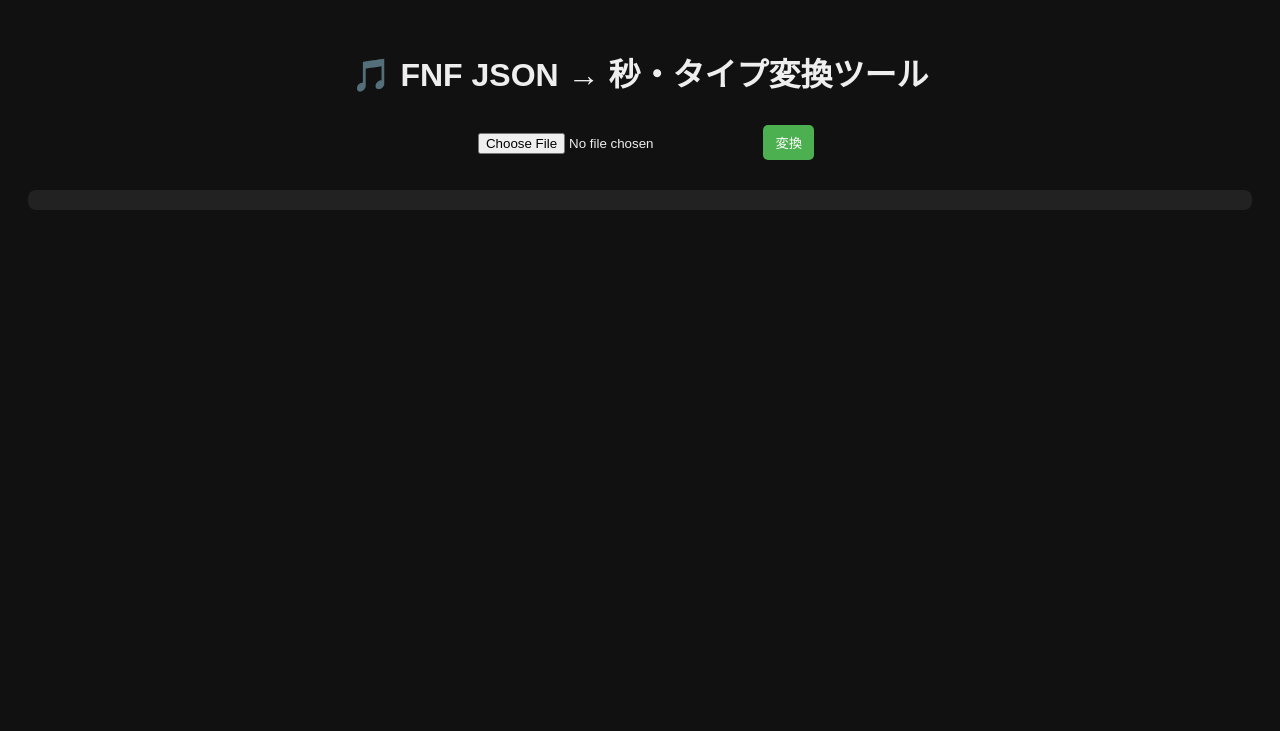
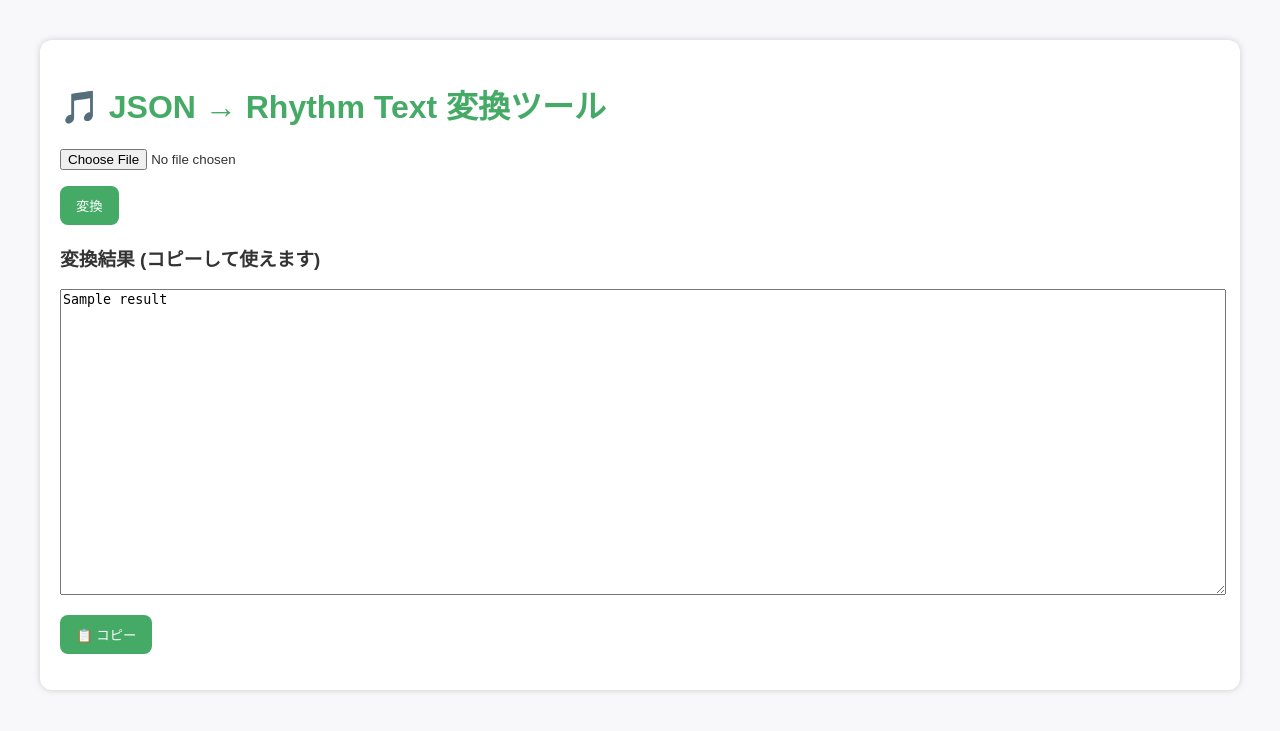
Before and after one commit to Ryouse1/Fnf-note-converter, a Flask app: template templates/index.html in a window 1280 px wide. Shown: the top 731 px of the page. Run offline with Flask 3, Linux system fonts and the light colour scheme; the template is opened without the code that fills it: most values are stand-ins (such as "Sample title", 1, 10 or a date in 2020).

Commit message:
Update index.html

```diff
--- a/templates/index.html
+++ b/templates/index.html
@@ -2,56 +2,43 @@
 <html lang="ja">
 <head>
   <meta charset="UTF-8">
-  <title>FNF JSON タイミング変換ツール</title>
+  <title>🎵 JSON → Rhythm Text 変換ツール</title>
   <style>
-    body { background:#111; color:#eee; font-family:sans-serif; text-align:center; padding:20px; }
-    input, button { margin:8px; padding:8px 12px; border:none; border-radius:5px; }
-    button { background:#4caf50; color:#fff; cursor:pointer; }
-    button:hover { background:#43a047; }
-    #result { margin-top:20px; text-align:left; white-space:pre-wrap; background:#222; padding:10px; border-radius:8px; }
+    body { font-family: sans-serif; margin: 40px; background: #f8f8fa; color: #333; }
+    h1 { color: #4a6; }
+    textarea { width: 100%; height: 300px; font-family: monospace; }
+    .box { background: white; padding: 20px; border-radius: 12px; box-shadow: 0 0 6px #ccc; }
+    button { background: #4a6; color: white; border: none; padding: 10px 16px; border-radius: 8px; cursor: pointer; }
+    button:hover { background: #3a5; }
+    .error { color: red; margin-top: 10px; }
   </style>
 </head>
 <body>
-  <h1>🎵 FNF JSON → 秒・タイプ変換ツール</h1>
-  <form id="form">
-    <input type="file" id="jsonFile" accept=".json">
-    <button type="submit">変換</button>
-  </form>
-  <div id="result"></div>
+  <div class="box">
+    <h1>🎵 JSON → Rhythm Text 変換ツール</h1>
+    <form method="POST" enctype="multipart/form-data">
+      <p><input type="file" name="file" accept=".json"></p>
+      <button type="submit">変換</button>
+    </form>
+
+    {% if error %}
+      <p class="error">{{ error }}</p>
+    {% endif %}
+
+    {% if result %}
+      <h3>変換結果 (コピーして使えます)</h3>
+      <textarea readonly>{{ result }}</textarea>
+      <p><button onclick="copyText()">📋 コピー</button></p>
+    {% endif %}
+  </div>
 
   <script>
-    const form = document.getElementById('form');
-    const result = document.getElementById('result');
-
-    form.addEventListener('submit', async (e) => {
-      e.preventDefault();
-      const file = document.getElementById('jsonFile').files[0];
-      if (!file) return alert('JSONファイルを選択してね');
-
-      const fd = new FormData();
-      fd.append('jsonFile', file);
-
-      result.textContent = '変換中...';
-      const res = await fetch('/convert', { method: 'POST', body: fd });
-      const data = await res.json();
-
-      if (data.error) {
-        result.textContent = '⚠️ エラー: ' + data.error;
-        return;
-      }
-
-      const text = `BPM: ${data.bpm}\n\n${data.converted.join('\n')}`;
-      result.textContent = text;
-
-      const blob = new Blob([text], { type: 'text/plain' });
-      const url = URL.createObjectURL(blob);
-      const a = document.createElement('a');
-      a.href = url;
-      a.download = 'converted.txt';
-      a.textContent = '📄 TXTをダウンロード';
-      result.appendChild(document.createElement('br'));
-      result.appendChild(a);
-    });
+    function copyText() {
+      const textArea = document.querySelector('textarea');
+      textArea.select();
+      document.execCommand('copy');
+      alert("コピーしました！");
+    }
   </script>
 </body>
 </html>
```
